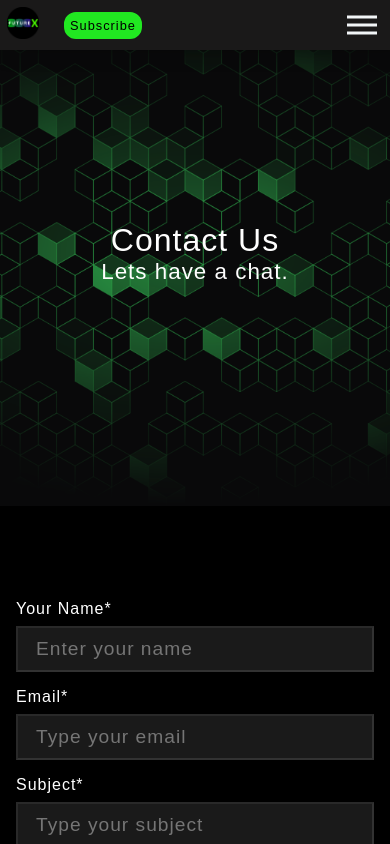
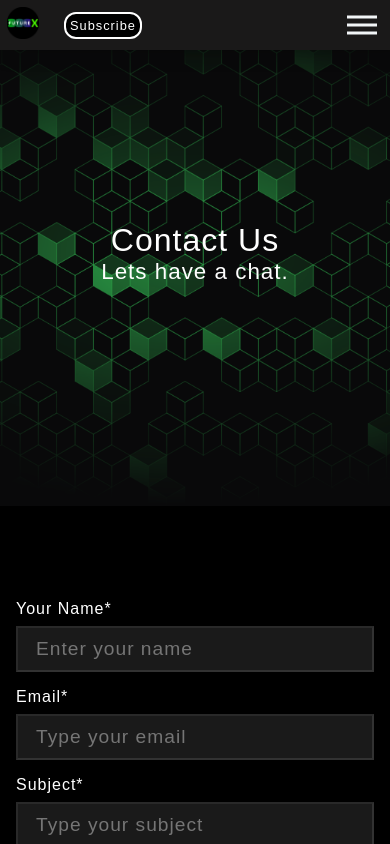
Before and after one commit to Linkin143/myportfolio, a React (Create React App) app in the folder frontend/: page /contact in a window 390 px wide. In both pictures the pointer is over the link "Subscribe". Shown: the top 844 px of the page. Built offline with nearby package versions, Linux system fonts and the light colour scheme.

Commit message:
commits on  subscribe btn

```diff
--- a/frontend/src/components/Navbar2.css
+++ b/frontend/src/components/Navbar2.css
@@ -203,21 +203,24 @@ nav{
         position: relative;
         transition: .3s;
 
-        color: #fff;
+
         cursor: pointer;
         text-decoration: none;
         border-radius: 12px;
         -webkit-user-select: none;
         -ms-user-select: none;
         user-select: none;
-        border: 2px solid white;
+
+        background-color: #21e821;
+        color: black;
+        border: 2px solid #21e821;
         cursor: pointer;
     }
 
     .container-eg-btn-4 .button-2:hover {
-        background-color: #21e821;
-        color: black;
-        border: 2px solid #21e821;
+        border: 2px solid white;
+        color: white;
+        background-color: black;
     }
 
 }
```
